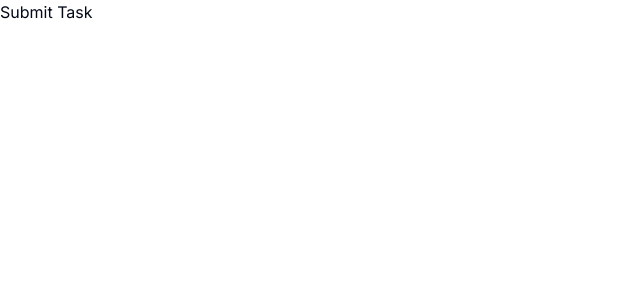
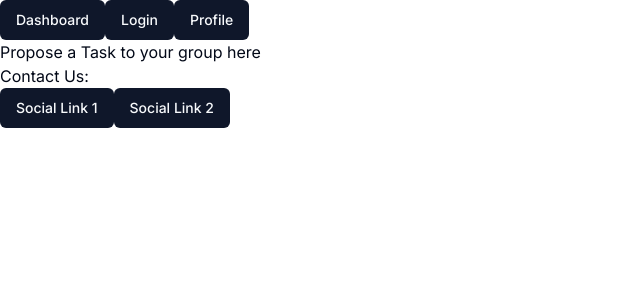
Before and after one commit to Wookie3/in, a Next.js app: page /submit-task in a window 1280 px wide. Shown: the top 300 px of the page, without its empty margins (0-640 px from the left). Built offline with nearby package versions, Linux system fonts and the light colour scheme.

Commit message:
updated nav and footer location

```diff
--- a/src/app/layout.js
+++ b/src/app/layout.js
@@ -1,5 +1,7 @@
 import { Inter } from 'next/font/google'
 import './globals.css'
+import Nav from '@/components/nav.js'
+import Footer from '@/components/footer.js'
 
 const inter = Inter({ subsets: ['latin'] })
 
@@ -11,7 +13,11 @@ export const metadata = {
 export default function RootLayout({ children }) {
   return (
     <html lang="en">
-      <body className={inter.className}>{children}</body>
+      <body className={inter.className}>
+        <Nav/>
+        {children}
+        <Footer/>
+      </body>
     </html>
   )
 }
--- /dev/null
+++ b/src/app/profile/page.js
@@ -0,0 +1,20 @@
+import { createServerComponentClient } from '@supabase/auth-helpers-nextjs';
+import { cookies } from 'next/headers';
+import { redirect } from 'next/navigation';
+
+const Profile = async () => {
+    const supabase = createServerComponentClient({ cookies });
+    const {
+        data: { user },
+    } = await supabase.auth.getUser();
+
+    if (!user) {
+        redirect('/login');
+    }
+    return (
+        <div>
+            <h1>Profile</h1>
+        </div>
+    )
+};
+export default Profile;
--- a/src/app/submit-task/page.js
+++ b/src/app/submit-task/page.js
@@ -4,7 +4,7 @@
 const SubmitTask = () => {
     return (
         <div>
-            <h1>Submit Task</h1>
+            <h1>Propose a Task to your group here</h1>
         </div>
     );
 };
--- /dev/null
+++ b/src/components/footer.js
@@ -0,0 +1,21 @@
+import { Button } from "@/components/ui/button"
+import Link from 'next/link';
+
+const Footer = () => {
+    return (
+        <nav>
+            <p>Contact Us:</p>
+            <Link href={'/dashboard'}>
+                <Button>
+                    Social Link 1
+                </Button>
+            </Link>
+            <Link href={'/login'}>
+                <Button>
+                Social Link 2
+                </Button>
+            </Link>
+        </nav>
+    )
+};
+export default Footer;
--- /dev/null
+++ b/src/components/nav.js
@@ -0,0 +1,25 @@
+import { Button } from "@/components/ui/button";
+import Link from 'next/link';
+
+const Nav = () => {
+    return (
+        <nav>
+            <Link href={'/dashboard'}>
+                <Button>
+                    Dashboard
+                </Button>
+            </Link>
+            <Link href={'/login'}>
+                <Button>
+                    Login
+                </Button>
+            </Link>
+            <Link href={'/profile'}>
+                <Button>
+                    Profile
+                </Button>
+            </Link>
+        </nav>
+    )
+};
+export default Nav;
```
